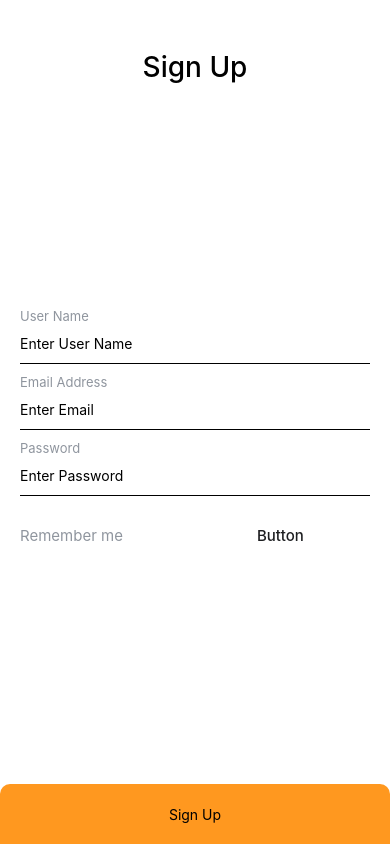
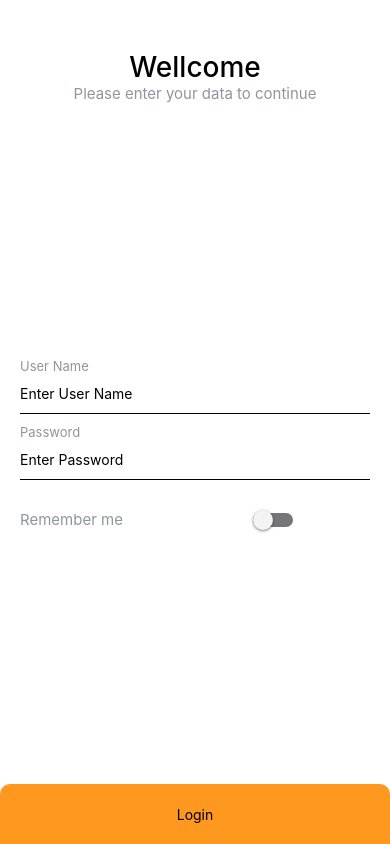
Before and after one commit to Danish-khan93/ecommerce-reactNavtive, a React Native app: screen / in a window 390 px wide. Built offline with nearby package versions, Linux system fonts and the light colour scheme.

Commit message:
adding toggel in app

```diff
--- a/App.tsx
+++ b/App.tsx
@@ -7,8 +7,8 @@ const App = () => {
     <View style={{flex:1}}>
       {/* <Splesh /> */}
       {/* <GetStarted/> */}
-      <SignUp/>
-      {/* <Login/> */}
+      {/* <SignUp/> */}
+      <Login/>
     </View>
   );
 };
--- a/src/screens/Login.tsx
+++ b/src/screens/Login.tsx
@@ -1,15 +1,17 @@
 import React from 'react';
-import {View, Text, StyleSheet} from 'react-native';
+import {View, Text, Switch, StyleSheet} from 'react-native';
 import CustomTextInput from '../component/CustomTextInput';
 import CustomAuthBtn from '../component/CustomAuthBtn';
 import {useForm} from 'react-hook-form';
-
+import {useState} from 'react';
 type LOGINFORM = {
   userName: string;
   password: string;
 };
 
 const Login = () => {
+  const [isEnabled, setIsEnabled] = useState(false);
+
   const {control, handleSubmit} = useForm({
     defaultValues: {
       userName: '',
@@ -19,6 +21,7 @@ const Login = () => {
   const onSubmit = (data: LOGINFORM) => {
     console.log(data, 'signupdata');
   };
+  const toggleSwitch = () => setIsEnabled(previousState => !previousState);
   return (
     <View style={style.container}>
       <View style={style.textContainer1}>
@@ -41,10 +44,15 @@ const Login = () => {
           label="Password"
           secureTextEntry={true}
         />
-      <View style={style.textContainer}>
-        <Text style={style.pText}>Remember me</Text>
-        <Text style={style.LinkText}> Button</Text>
-      </View>
+        <View style={style.textContainer}>
+          <Text style={style.pText}>Remember me</Text>
+          <Switch
+            trackColor={{false: '#767577', true: '#81b0ff'}}
+            thumbColor={isEnabled ? '#FF981F' : '#f4f3f4'}
+            onValueChange={toggleSwitch}
+            value={isEnabled}
+          />
+        </View>
       </View>
 
       <View>
@@ -67,7 +75,7 @@ const style = StyleSheet.create({
     backgroundColor: '#fff',
   },
   textContainer: {
-    marginTop:20,
+    marginTop: 20,
     gap: 130,
     flexDirection: 'row',
   },
@@ -85,12 +93,7 @@ const style = StyleSheet.create({
     fontWeight: '400',
     color: '#8f959e',
   },
-  LinkText: {
-    fontSize: 15,
-    fontWeight: '500',
-    color: '#1D1e20',
-    marginBottom: 15,
-  },
+
   btnSec: {
     gap: 10,
     flex: 1,
--- a/src/screens/SignUp.tsx
+++ b/src/screens/SignUp.tsx
@@ -1,8 +1,9 @@
 import React from 'react';
-import {View, Text, StyleSheet} from 'react-native';
+import {View, Switch, Text, StyleSheet} from 'react-native';
 import CustomTextInput from '../component/CustomTextInput';
 import CustomAuthBtn from '../component/CustomAuthBtn';
 import {useForm} from 'react-hook-form';
+import { useState } from 'react';
 
 type SIGNUPFORM = {
   userName: string;
@@ -18,9 +19,13 @@ const SignUp = () => {
       password: '',
     },
   });
+  const [isEnabled, setIsEnabled] = useState(false);
   const onSubmit = (data: SIGNUPFORM) => {
     console.log(data, 'signupdata');
   };
+  const toggleSwitch = () => setIsEnabled(previousState => !previousState);
+
+
   return (
     <View style={style.container}>
       <View>
@@ -50,7 +55,12 @@ const SignUp = () => {
         />
       <View style={style.textContainer}>
         <Text style={style.pText}>Remember me</Text>
-        <Text style={style.LinkText}> Button</Text>
+         <Switch
+         trackColor={{false: '#767577', true: '#81b0ff'}}
+         thumbColor={isEnabled ? '#FF981F' : '#f4f3f4'}
+         onValueChange={toggleSwitch}
+         value={isEnabled}
+        />
       </View>
       </View>
 
@@ -89,12 +99,7 @@ gap:130,
     fontWeight: '400',
     color: '#8f959e',
   },
-  LinkText: {
-    fontSize: 15,
-    fontWeight: '500',
-    color: '#1D1e20',
-    marginBottom: 15,
-  },
+
   btnSec: {
     gap: 10,
     flex: 1,
```
